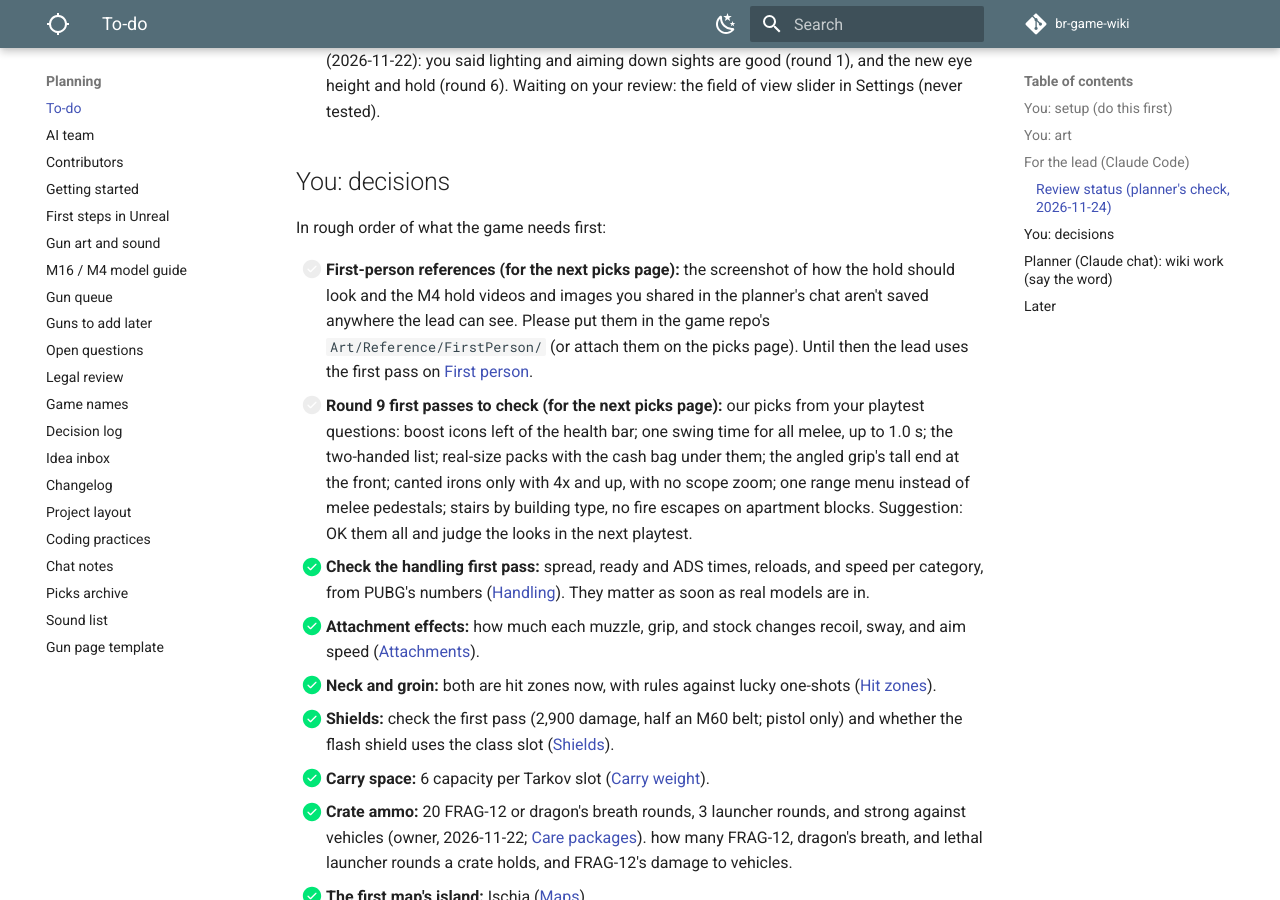
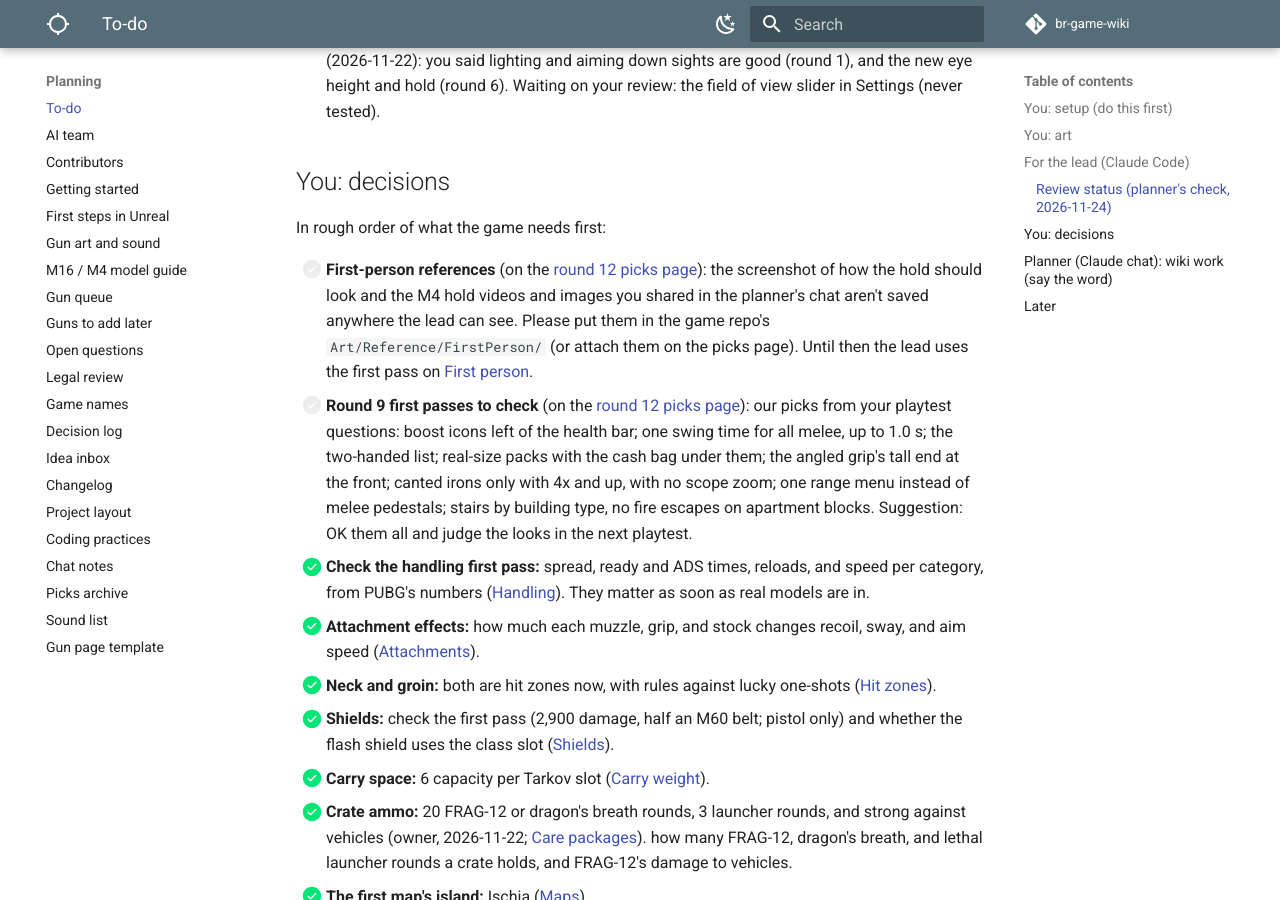
Before and after one commit to DerrickSpartan1/br-game-wiki, an MkDocs documentation site: the page built from docs/planning/to-do.md, in a window 1280 px wide and 900 px high, scrolled down 38459 px. Built offline with MkDocs 1.6.1 and Material for MkDocs 9.7.7, drawn with Linux system fonts in a browser that asks for light colours; comment, search, counter and statistics services are not loaded; some of the changed text lies outside the part shown.

Commit message:
Planner picks: round 12 picks page posted with the 13 queued calls (first-person references, round 9 first passes, contributors)
Co-Authored-By: Claude Opus 5.5 <noreply@anthropic.com>
Claude-Session: https://claude.ai/code/session_01WkwomB7hnmWh3WVAhaa6qs

```diff
--- a/docs/planning/to-do.md
+++ b/docs/planning/to-do.md
@@ -375,8 +375,8 @@ Then the build order that's left:
 
 In rough order of what the game needs first:
 
-- [ ] **First-person references (for the next picks page):** the screenshot of how the hold should look and the M4 hold videos and images you shared in the planner's chat aren't saved anywhere the lead can see. Please put them in the game repo's `Art/Reference/FirstPerson/` (or attach them on the picks page). Until then the lead uses the first pass on [First person](../systems/gameplay.md#first-person).
-- [ ] **Round 9 first passes to check (for the next picks page):** our picks from your playtest questions: boost icons left of the health bar; one swing time for all melee, up to 1.0 s; the two-handed list; real-size packs with the cash bag under them; the angled grip's tall end at the front; canted irons only with 4x and up, with no scope zoom; one range menu instead of melee pedestals; stairs by building type, no fire escapes on apartment blocks. Suggestion: OK them all and judge the looks in the next playtest.
+- [ ] **First-person references** (on the [round 12 picks page](https://claude.ai/artifact/8rzpgFdLztv3dS3NPAntUx)): the screenshot of how the hold should look and the M4 hold videos and images you shared in the planner's chat aren't saved anywhere the lead can see. Please put them in the game repo's `Art/Reference/FirstPerson/` (or attach them on the picks page). Until then the lead uses the first pass on [First person](../systems/gameplay.md#first-person).
+- [ ] **Round 9 first passes to check** (on the [round 12 picks page](https://claude.ai/artifact/8rzpgFdLztv3dS3NPAntUx)): our picks from your playtest questions: boost icons left of the health bar; one swing time for all melee, up to 1.0 s; the two-handed list; real-size packs with the cash bag under them; the angled grip's tall end at the front; canted irons only with 4x and up, with no scope zoom; one range menu instead of melee pedestals; stairs by building type, no fire escapes on apartment blocks. Suggestion: OK them all and judge the looks in the next playtest.
 
 - [x] **Check the handling first pass:** spread, ready and ADS times, reloads, and speed per category, from PUBG's numbers ([Handling](../systems/handling.md)). They matter as soon as real models are in.
 - [x] **Attachment effects:** how much each muzzle, grip, and stock changes recoil, sway, and aim speed ([Attachments](../systems/attachments.md#attachment-slots)).
@@ -420,7 +420,8 @@ In rough order of what the game needs first:
 - [x] **Someone else's thrown melee, after the match** (round 10): only for the rest of that match ([Melee](../systems/gameplay.md#melee)).
 - [x] **Attachment numbers PUBG doesn't give** (round 10): keep the lead's placeholders and tune by feel ([Effects](../systems/attachments.md#effects-first-pass-from-pubg)).
 - [ ] **Round 11 picks page** (2026-11-25): [open the page](https://claude.ai/artifact/Y9MFsnzy9XMPiZ3wrwA6Yr). One call: how many big heists are live each match. Answers save on the page. **Status (2026-11-25):** waiting on you.
-- [ ] **Contributors** (for the next picks page): the board and claim rules are settled (owner, 2026-11-25: "yes do your task board suggestions"). Still your calls: GitHub Pro (our pick) or an organization on Team, a contributor agreement before access (our pick: yes), Claude reviewing pull requests on GitHub (our pick: later), and an LFS budget before the first invite ([Contributors](contributors.md#open)). **Status (2026-11-25):** waiting on you.
+- [ ] **Round 12 picks page** (2026-11-25): [open the page](https://claude.ai/artifact/8rzpgFdLztv3dS3NPAntUx). 13 calls: your first-person references, the eight round 9 first passes, and the four contributor setup calls. Answers save on the page. **Status (2026-11-25):** waiting on you.
+- [ ] **Contributors** (on the [round 12 picks page](https://claude.ai/artifact/8rzpgFdLztv3dS3NPAntUx)): the board and claim rules are settled (owner, 2026-11-25: "yes do your task board suggestions"). Still your calls: GitHub Pro (our pick) or an organization on Team, a contributor agreement before access (our pick: yes), Claude reviewing pull requests on GitHub (our pick: later), and an LFS budget before the first invite ([Contributors](contributors.md#open)). **Status (2026-11-25):** waiting on you.
 - [x] **Movement speeds** (2026-11-25): keep PUBG's published table; the goal is recreating PUBG's feel (owner: "okay if our numbers are right good. i am trying to recreate the feel") ([Measured from PUBG footage](../systems/handling.md#measured-from-pubg-footage)).
 - [ ] **How many heists live** (on the [round 11 picks page](https://claude.ai/artifact/Y9MFsnzy9XMPiZ3wrwA6Yr)): you want "a good amount" live but weren't sure how many. Our pick, to test: about half the big heists, 6 to 8 a match once all are built ([Mini heists](../systems/match-flow.md#mini-heists)). **Status (2026-11-25):** waiting on you.
 - [x] **OK the lead's push:** everything up to `57f344a` (18:59, the first automation tests) is on GitHub. The lead's work since then, including the round 8 results, is on your PC but not on GitHub, so the planner can't check it. Tell the lead "push" when you're happy. **Status (2026-11-25, 08:05, from the lead's chat note):** 53 game commits are waiting on your OK, including the overnight work (canted irons aiming, both planes, the class item models, the female body's fixes, the melee looks, the defib, and the player parachute); all workers are stopped and nothing is locked. **Done (2026-11-25, 14:15 check-in):** GitHub now has the lead's work up to `9fa39a4`, 64 commits after `57f344a`, including the round 8 and round 9 results.
```
Also changed, not shown: docs/planning/changelog.md (+1 -0 lines), docs/planning/contributors.md (+1 -1 lines).
